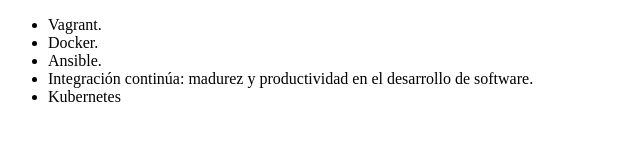
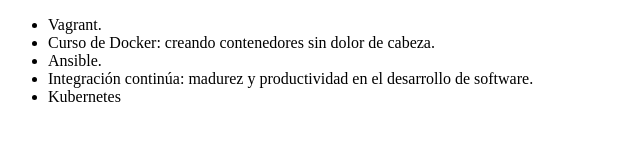
Before and after one commit to OnielC/Alura_Git, a plain HTML site: page Index.html in a window 1280 px wide. Shown: the whole page, without its empty margins (0-640 px from the left). Drawn offline with Linux system fonts and the light colour scheme.

Commit message:
Actualizando nombre del curso de Docker.

```diff
--- a/Index.html
+++ b/Index.html
@@ -15,7 +15,7 @@
           <ul>
 
               <li>Vagrant.</li>
-              <li>Docker.</li>
+              <li>Curso de Docker: creando contenedores sin dolor de cabeza.</li>
               <li>Ansible.</li>
               <li>Integración continúa: madurez y productividad en el desarrollo de software.</li>
               <li>Kubernetes</li>
```
